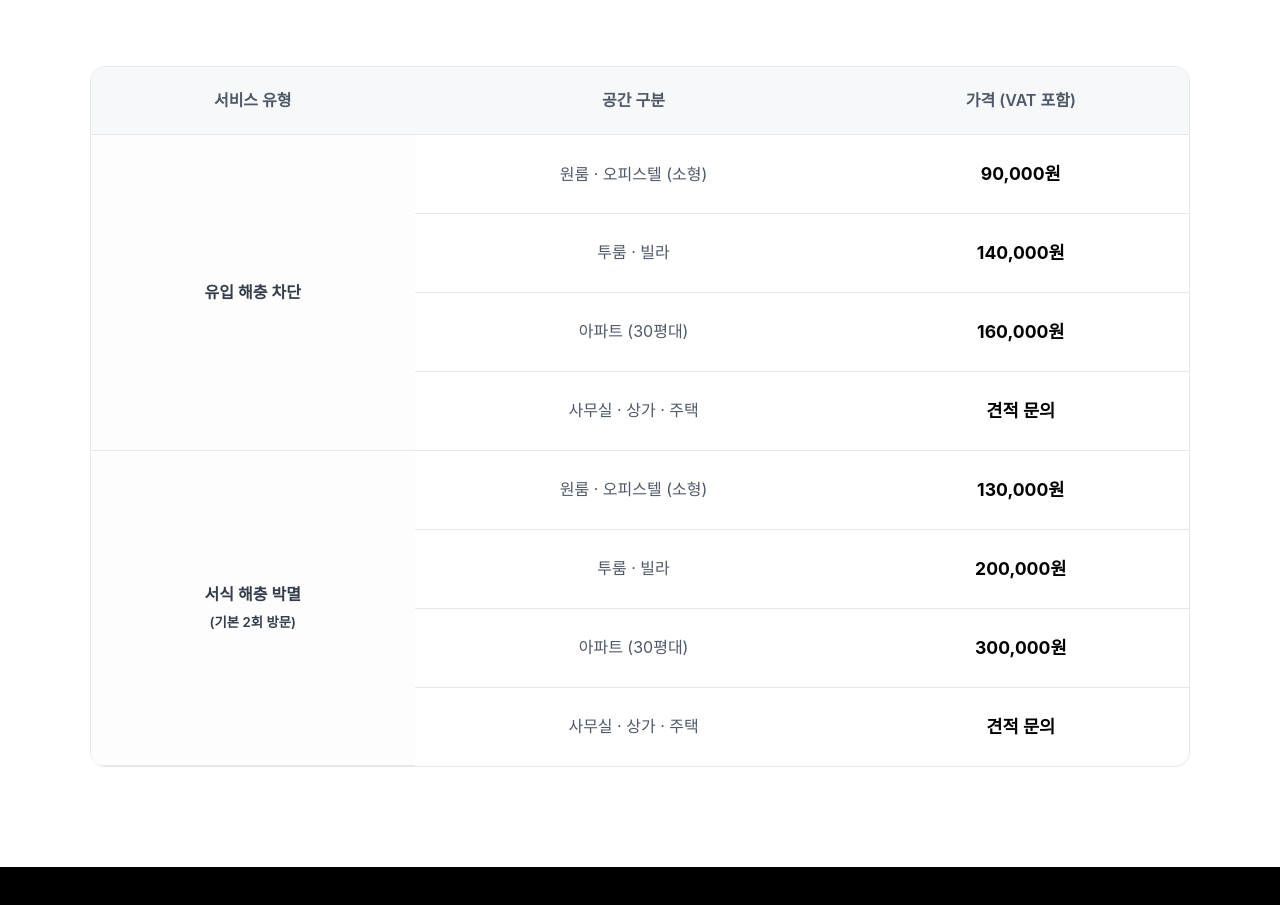
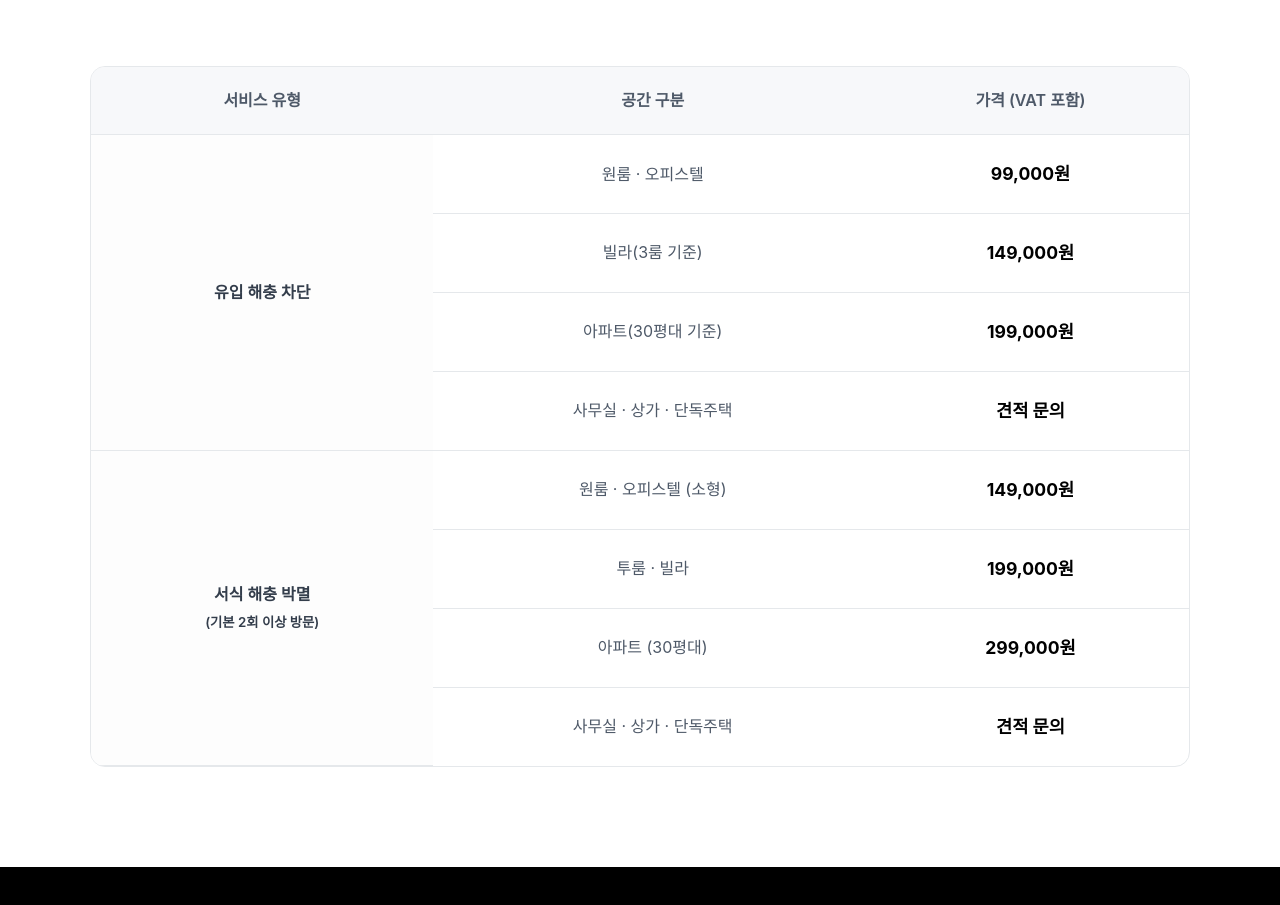
Before and after one commit to YonghaSong/eopseumcom, a website: page public/index.html in a window 1280 px wide. Shown: the part 2480-3385 px from the top of the page. Drawn offline with Linux system fonts and the light colour scheme.

Commit message:
가격 정보 업데이트: 유입 해충 차단 및 서식 해충 박멸 가격 변경

```diff
--- a/public/index.html
+++ b/public/index.html
@@ -593,36 +593,36 @@
             <tbody>
               <tr>
                 <td rowspan="4" class="service-type">유입 해충 차단</td>
+                <td>원룸 · 오피스텔</td>
+                <td class="price">99,000원</td>
+              </tr>
+              <tr>
+                <td>빌라(3룸 기준)</td>
+                <td class="price">149,000원</td>
+              </tr>
+              <tr>
+                <td>아파트(30평대 기준)</td>
+                <td class="price">199,000원</td>
+              </tr>
+              <tr>
+                <td>사무실 · 상가 · 단독주택</td>
+                <td class="price">견적 문의</td>
+              </tr>
+              <tr>
+                <td rowspan="4" class="service-type">서식 해충 박멸<br><small>(기본 2회 이상 방문)</small></td>
                 <td>원룸 · 오피스텔 (소형)</td>
-                <td class="price">90,000원</td>
+                <td class="price">149,000원</td>
               </tr>
               <tr>
                 <td>투룸 · 빌라</td>
-                <td class="price">140,000원</td>
+                <td class="price">199,000원</td>
               </tr>
               <tr>
                 <td>아파트 (30평대)</td>
-                <td class="price">160,000원</td>
-              </tr>
-              <tr>
-                <td>사무실 · 상가 · 주택</td>
-                <td class="price">견적 문의</td>
-              </tr>
-              <tr>
-                <td rowspan="4" class="service-type">서식 해충 박멸<br><small>(기본 2회 방문)</small></td>
-                <td>원룸 · 오피스텔 (소형)</td>
-                <td class="price">130,000원</td>
-              </tr>
-              <tr>
-                <td>투룸 · 빌라</td>
-                <td class="price">200,000원</td>
-              </tr>
-              <tr>
-                <td>아파트 (30평대)</td>
-                <td class="price">300,000원</td>
+                <td class="price">299,000원</td>
               </tr>
                <tr>
-                <td>사무실 · 상가 · 주택</td>
+                <td>사무실 · 상가 · 단독주택</td>
                 <td class="price">견적 문의</td>
               </tr>
             </tbody>
```
